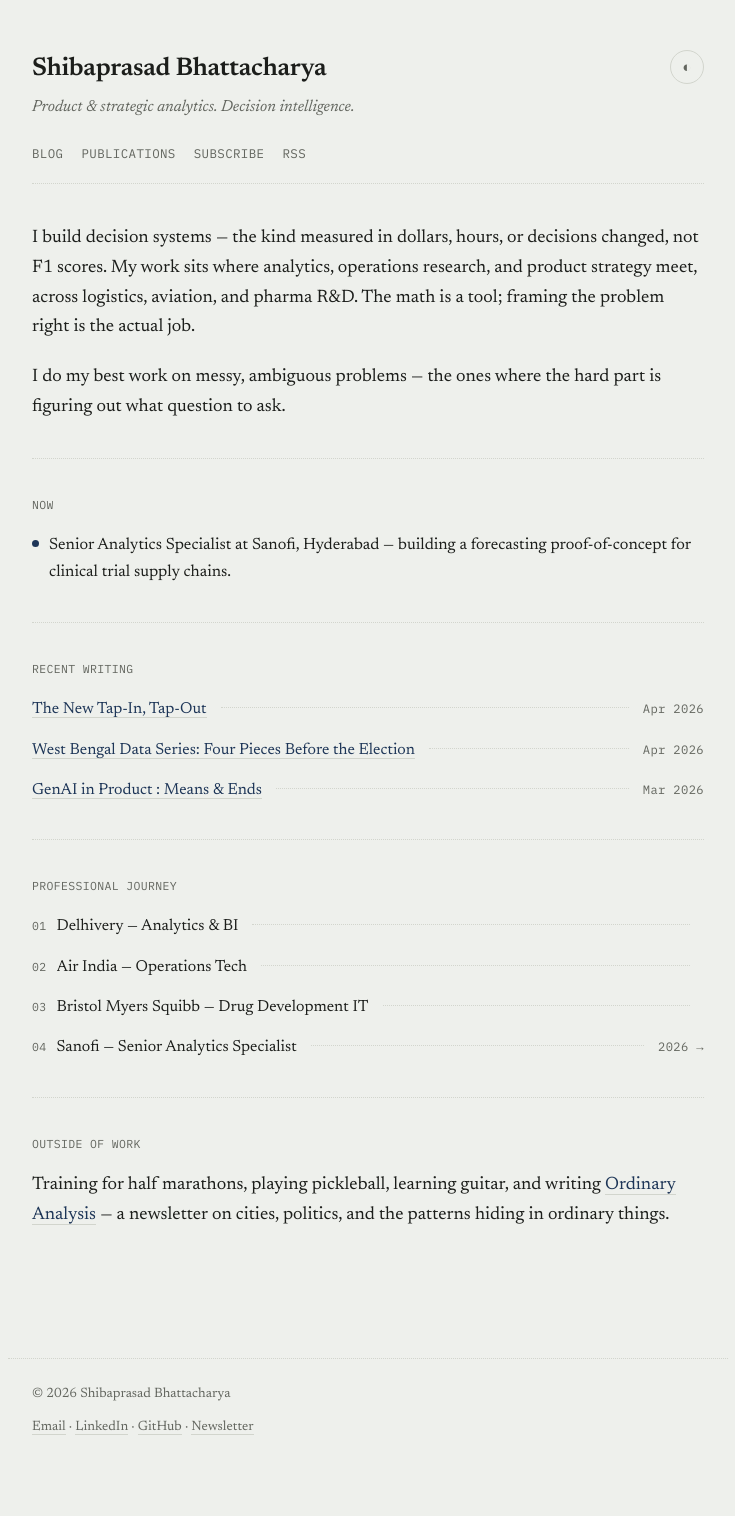
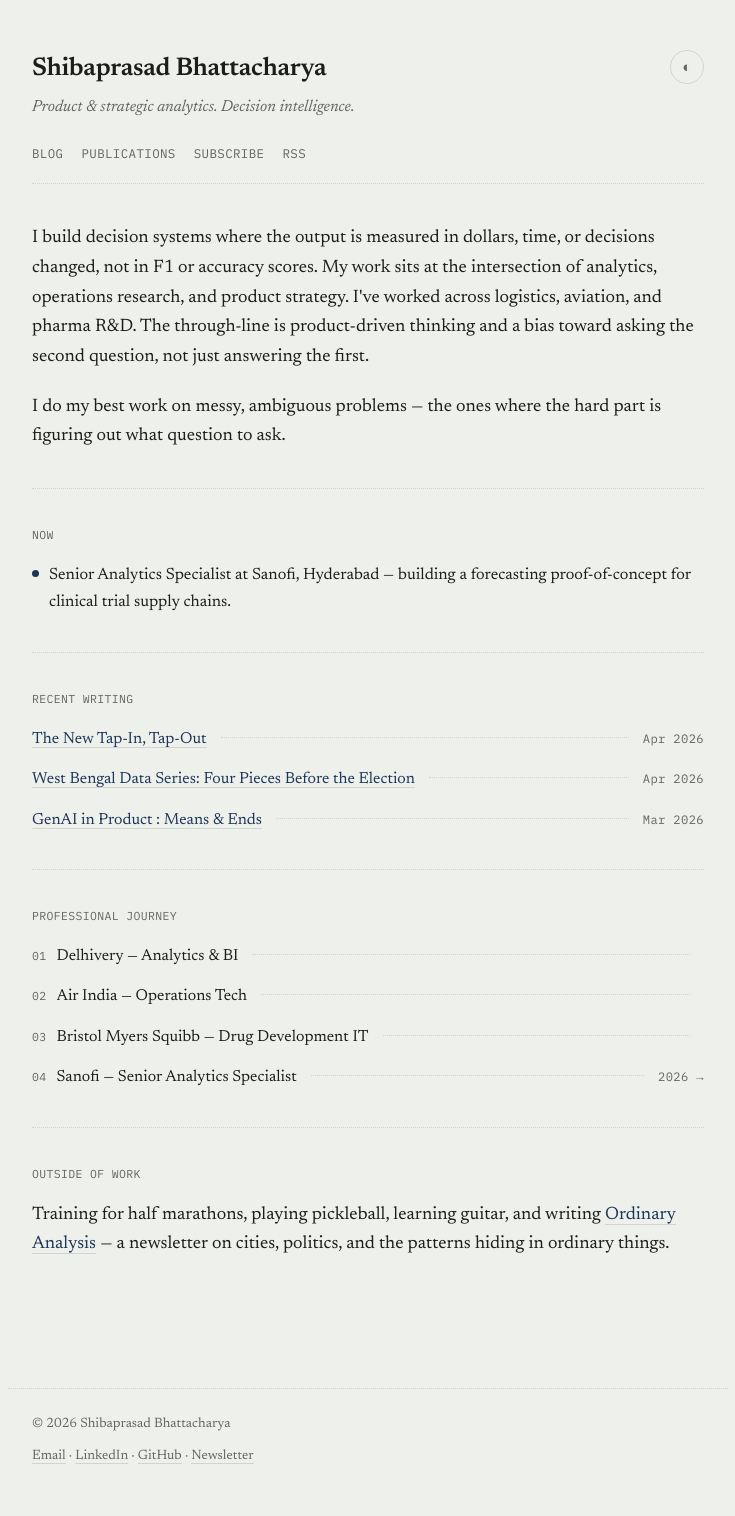
Before and after one commit to shibaprasadb/shibaprasadb.github.io, a Jekyll site: the page built from index.html, in a window 1280 px wide. Shown: the whole page, without its empty margins (272-1007 px from the left). Built offline with Jekyll 4.4.1, drawn with Linux system fonts in a browser that asks for light colours; before the commit the page ends 1486 px from its top, so only the background shows below that.

Commit message:
Update introduction paragraph in index.html
Revised paragraph for clarity and emphasis on decision systems.

```diff
--- a/index.html
+++ b/index.html
@@ -6,7 +6,7 @@ description: "Product & strategic analytics. Decision intelligence."
 <div class="home-wrap">
 
   <section id="intro">
-    <p>I build decision systems — the kind measured in dollars, hours, or decisions changed, not F1 scores. My work sits where analytics, operations research, and product strategy meet, across logistics, aviation, and pharma R&amp;D. The math is a tool; framing the problem right is the actual job.</p>
+    <p>I build decision systems where the output is measured in dollars, time, or decisions changed, not in F1 or accuracy scores. My work sits at the intersection of analytics, operations research, and product strategy. I've worked across logistics, aviation, and pharma R&D. The through-line is product-driven thinking and a bias toward asking the second question, not just answering the first.</p>
     <p>I do my best work on messy, ambiguous problems — the ones where the hard part is figuring out what question to ask.</p>
   </section>
 
```
